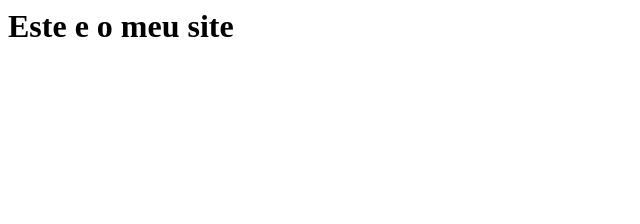
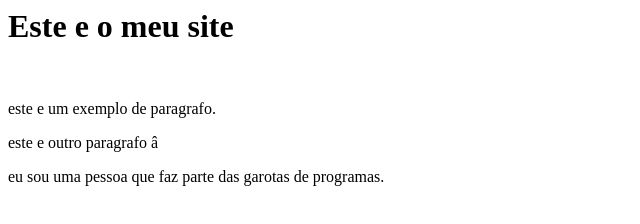
Before and after one commit to TalitaKettely/meusite, a plain HTML site: page index.html in a window 1280 px wide. Shown: the whole page, without its empty margins (0-640 px from the left). Drawn offline with Linux system fonts and the light colour scheme.

Commit message:
Update index.html

```diff
--- a/index.html
+++ b/index.html
@@ -4,5 +4,9 @@
   </head>
   <body>
     <h1> Este e o meu site </h1>
+    <br>
+    <p>este e um exemplo de paragrafo.</p>
+    <p>este e outro paragrafo â</p>
+    <p>eu sou uma pessoa que faz parte das garotas de programas.</p>
   </body>
 </html>
```
